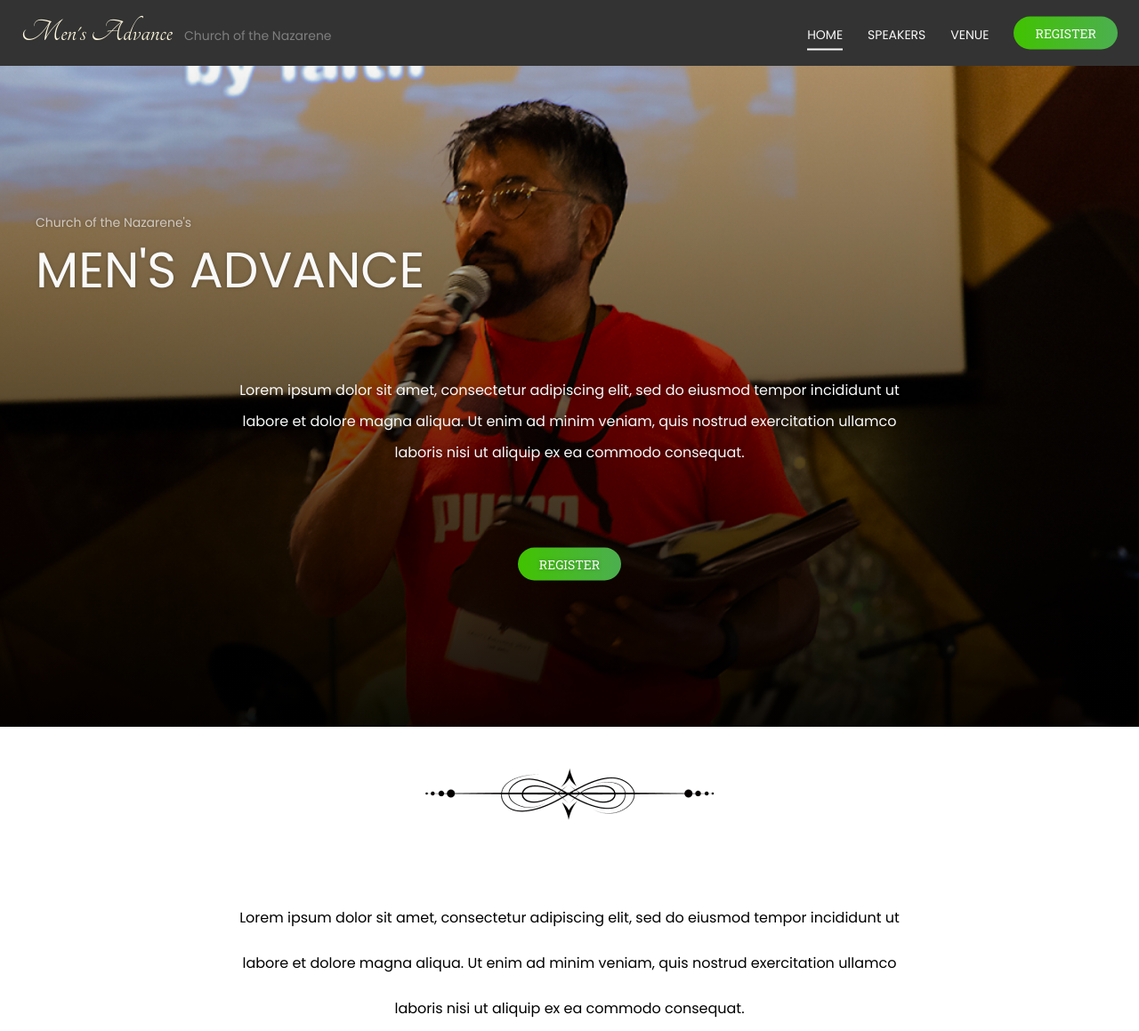
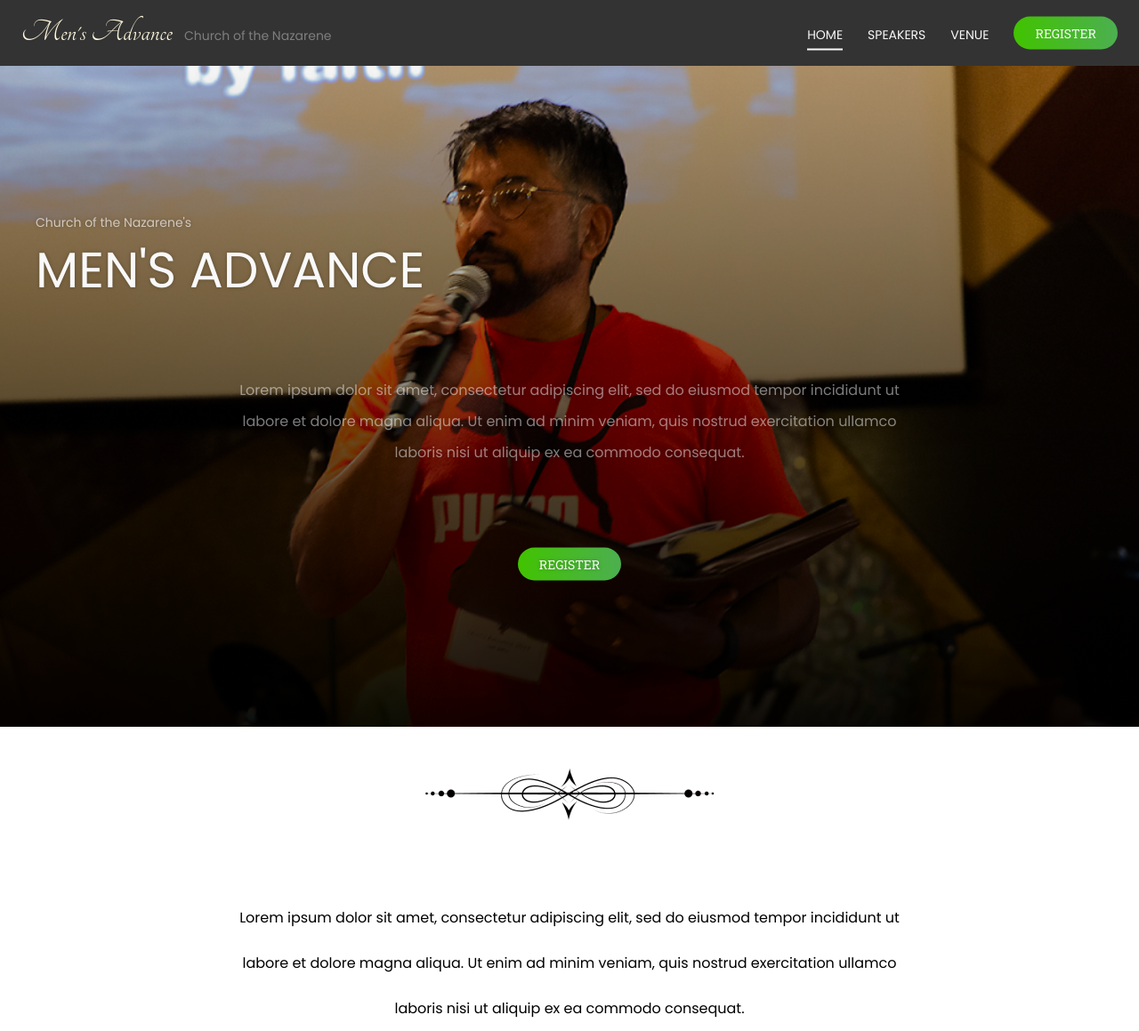
Before and after one commit to juliancoleman/mens-advance, a Jekyll site: the page built from index.html, in a window 1280 px wide. Shown: the whole page at 89% size. Built offline with Jekyll 4.4.1, drawn with Linux system fonts in a browser that asks for light colours.

Commit message:
fades in hero text

```diff
--- a/_sass/components/hero.scss
+++ b/_sass/components/hero.scss
@@ -49,7 +49,7 @@
     opacity: 0;
     position: relative;
     margin: 0;
-    animation: 0.6s cubic-bezier(0.16, 1, 0.3, 1) forwards fade-in-up;
+    animation: 600ms cubic-bezier(0.16, 1, 0.3, 1) forwards fade-in-up;
   }
 
   .hero-title,
@@ -64,6 +64,8 @@
     line-height: 2.1875rem;
     text-align: center;
     margin-bottom: 90px;
+    opacity: 0;
+    animation: 0.5 linear forwards fade-in 700ms;
   }
 
   .register-button {
@@ -81,3 +83,12 @@
     opacity: 1;
   }
 }
+
+@keyframes fade-in {
+  from {
+    opacity: 0;
+  }
+  to {
+    opacity: 1;
+  }
+}
```
